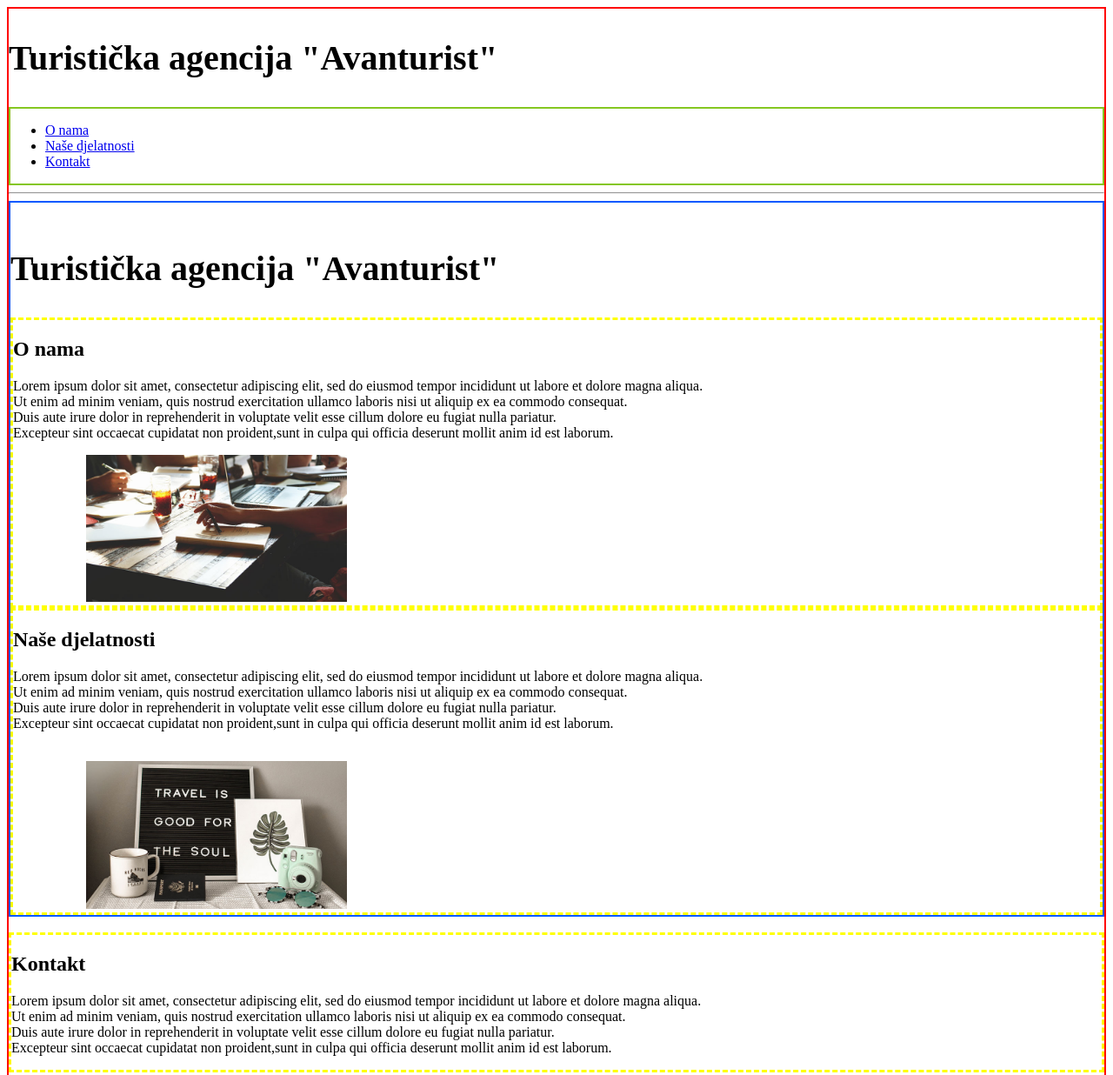
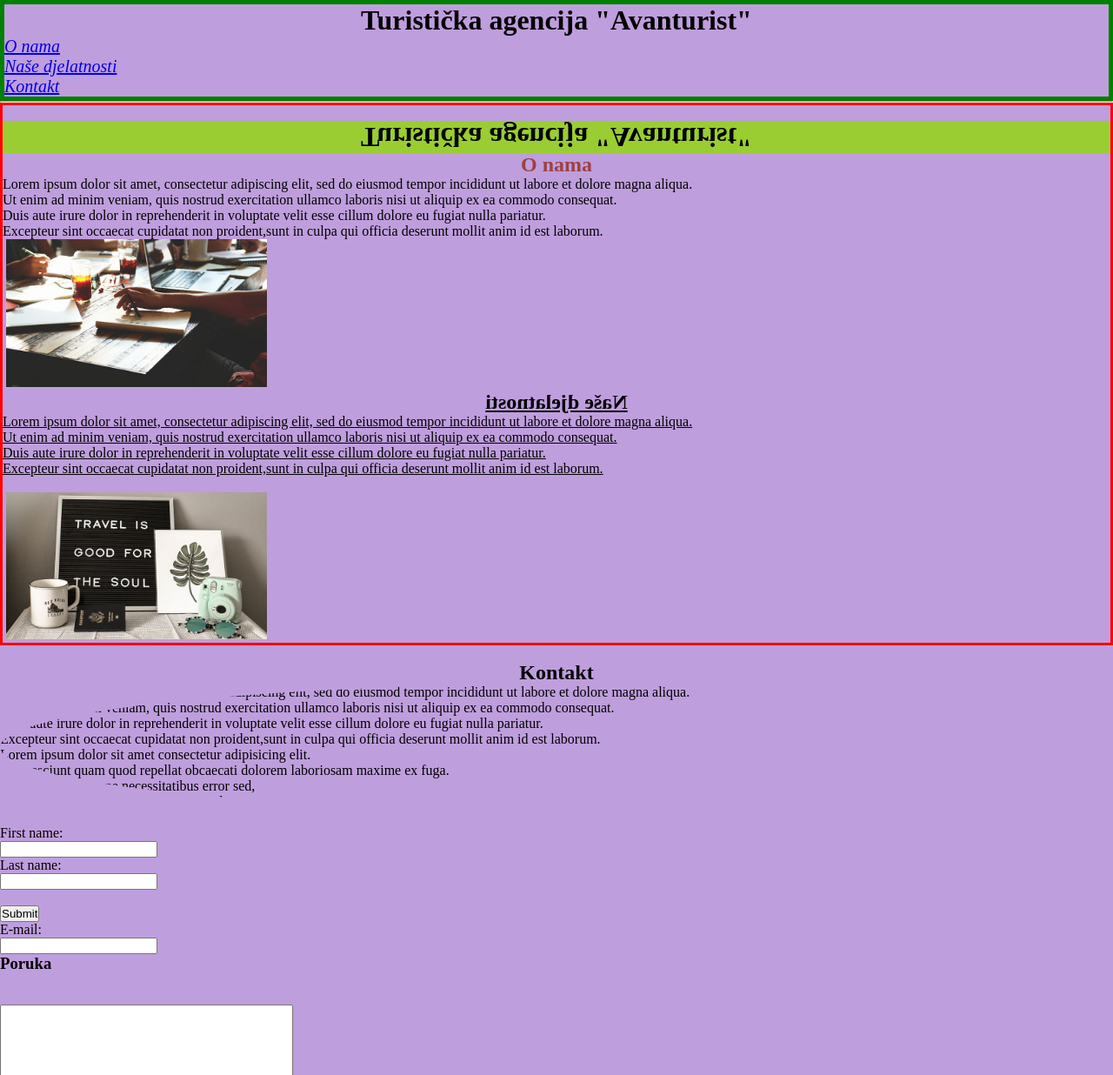
Before and after one commit to Danikuk/parcijalni, a plain HTML site: page index.html in a window 1280 px wide. Shown: the top 1236 px of the page at 87% size. Drawn offline with Linux system fonts and the light colour scheme.

Commit message:
parcijalni

```diff
--- a/index.html
+++ b/index.html
@@ -1,44 +1,41 @@
 <!DOCTYPE html>
-<html lang="en">
+<html lang="hr">
   <head>
     <meta charset="UTF-8" />
     <meta http-equiv="X-UA-Compatible" content="IE=edge" />
     <meta name="viewport" content="width=device-width, initial-scale=1.0" />
     <title>Test</title>
+    <link rel="stylesheet" href="./style.css">
   </head>
   <body>
     <header id="header">
-           <section style="border:2px solid red;">
-      <h1 style="font-size: 40px">Turistička agencija "Avanturist"</h1>
+           <h1>Turistička agencija "Avanturist"</h1>
       <nav>
-            <section style="border:2px solid rgb(133, 199, 33);">
-        <ul>
+         <ul>
      <li>
-        <a href="#O nama">O nama</a> <br />
+        <a href="#O-nama">O nama</a> <br />
      </li>
         <li>
-       <a href="#Naše djelatnosti">Naše djelatnosti</a> <br />
+       <a href="#Naše-djelatnosti">Naše djelatnosti</a> <br />
         </il>
         <li>
         <a href="#Kontakt">Kontakt</a> <br />
-        </il>
-
-        </section>
+        </li>
+      </ul>
       </nav>
-    </ul>
+    </header>
     <hr>
-    <main style="border:2px solid rgb(0, 89, 255);">
-
+    <main>
     <br />
-
-        <h1 style="font-size: 40px">Turistička agencija "Avanturist"</h1>
-
-        <section style="border:3px dashed yellow;">
-            <h2 id="O-nama">O nama</h2>
+        <h1 class="onama">Turistička agencija "Avanturist"</h1>
+        <section class="onama" id="O-nama"></section>
+          <h2 id="O-nama">O nama</h2>
             <p>Lorem ipsum dolor sit amet, consectetur adipiscing elit, sed do eiusmod tempor incididunt ut labore et dolore magna aliqua.<br>
               Ut enim ad minim veniam, quis nostrud exercitation ullamco laboris nisi ut aliquip ex ea commodo consequat.<br>
               Duis aute irure dolor in reprehenderit in voluptate velit esse cillum dolore eu fugiat nulla pariatur.<br>
                Excepteur sint occaecat cupidatat non proident,sunt in culpa qui officia deserunt mollit anim id est laborum.<br>
+            </p>
+          </section>
                <figure style="display: inline-block">
               </figure>
             <img
@@ -46,68 +43,63 @@
       alt="team"
       src="./multimedija/team.jpg"
     />
-  </section>
-
-  <section style="border:3px dashed yellow;">
-            <h2 id="naše-djelatnosti">Naše djelatnosti</h2>
+    <br />
+          <section class="djel" id="naše-djelatnosti"</section>
+            <h2 class="head">Naše djelatnosti</h2>
+          <p name="Ovo su naše-djelatnosti"></p>
            <p>Lorem ipsum dolor sit amet, consectetur adipiscing elit, sed do eiusmod tempor incididunt ut labore et dolore magna aliqua.<br>
              Ut enim ad minim veniam, quis nostrud exercitation ullamco laboris nisi ut aliquip ex ea commodo consequat. <br>
              Duis aute irure dolor in reprehenderit in voluptate velit esse cillum dolore eu fugiat nulla pariatur.<br>
               Excepteur sint occaecat cupidatat non proident,sunt in culpa qui officia deserunt mollit anim id est laborum.</p><br>
-
+            </section>
               <figure style="display: inline-block">
             </figure>
             <img
             width="300"
             alt="adventure"
             src="./multimedija/adventure.jpg">
-          </section>
-
       </main>
       <br>
-      <section style="border:3px dashed yellow;">
-
-            <h2 id="kontakt">Kontakt</h2>
+            <h2 id="Kontakt">Kontakt</h2>
+            <section class="kontaktirajte nas" id="Kontakt">
             <p>Lorem ipsum dolor sit amet, consectetur adipiscing elit, sed do eiusmod tempor incididunt ut labore et dolore magna aliqua.<br>
               Ut enim ad minim veniam, quis nostrud exercitation ullamco laboris nisi ut aliquip ex ea commodo consequat. <br>
               Duis aute irure dolor in reprehenderit in voluptate velit esse cillum dolore eu fugiat nulla pariatur.<br>
                Excepteur sint occaecat cupidatat non proident,sunt in culpa qui officia deserunt mollit anim id est laborum.</p>
-               </section>
+             Lorem ipsum dolor sit amet consectetur adipisicing elit.<br>
+              Aut nesciunt quam quod repellat obcaecati dolorem laboriosam maxime ex fuga.<br>
+               Excepturi fugit saepe necessitatibus error sed,<br>
+              magnam explicabo aliquam incidunt culpa.
+               <br />
+            </section><br>
             <form action="#" method="get">
-
-                <label for="fname lname">Ime i prezime:</label><br>
-                <br>
-                <input type="text" id="fname lname" name="fname lname"><br>
-                <br>
+                <label for="fname">First name:</label><br>
+                <input type="text" id="fname" name="fname"><br>
+                <label for="lname">Last name:</label><br>
+                <input type="text" id="lname" name="lname"><br><br>
+                <input type="submit" value="Submit">
+              </form>
 
                     <label for="email">E-mail:</label><br>
-                    <br>
                     <input type="email" id="email" name="email">
-                  <br>
-                  <br>
-                  <h2>Poruka</h2><br>
-                  <br>
-
+                  <br />
+                  <h3>Poruka</h3><br>
+                  <br />
                     <textarea name="message" rows="10" cols="40"></textarea>
-                    <br><br>
+                    <br />
                     <button type="button">Pošalji poruku</button>
                   </form>
                   </div>
                   <hr>
-    </header>
     <br>
     <footer>
-       <section border style="border:2px solid rgb(0, 89, 255);">
-
-            <p>Avanturist © 2022.</p>
-            <br>
+      <p>Avanturist © 2022.</p>
+            <br />
                 <a href="mailto:soloquedate@gmail.com">
                   <img src="./multimedija/mail.png" alt="Koverta">
                 </a><br />
+    </footer>
+    <br>
 
-       </section>
-    </footer>
-    <br />
-    <br />
   </body>
 </html>
--- /dev/null
+++ b/style.css
@@ -0,0 +1,54 @@
+* {
+    box-sizing: border-box;
+    margin: 0px;
+    padding: 0px;
+}
+body{
+    background-color: rgb(191, 158, 221);
+}
+header{
+    border: 5px solid green;
+    padding: 0px;
+    margin: 0px;
+}
+[style]{
+    font-style: italic;
+    color: rgb(53, 151, 151);
+}
+main{
+    border: 3px solid red;
+    padding: 0px;
+    margin: 0px;
+}
+h1,h2{
+    text-align: center;
+}
+h2[id="O-nama"]{
+    color: rgb(157, 65, 65);
+}
+[class^=onama]{
+    transform: rotatex(180deg);
+}
+[class|=onama]{
+    background-color: yellowgreen;
+}
+section.djel{
+    text-decoration: underline;
+}
+[name*="še-dj"]{
+    font-weight: 700;
+}
+/*sadrzi rijec */
+[class~="nas"]{
+       border-radius: 80%;
+       overflow: hidden;
+}
+[href]{
+    font-style: italic;
+}
+[href]{
+    font-size: 20px;
+}
+[class$=head]{
+    transform: rotateY(180deg);
+}
```
